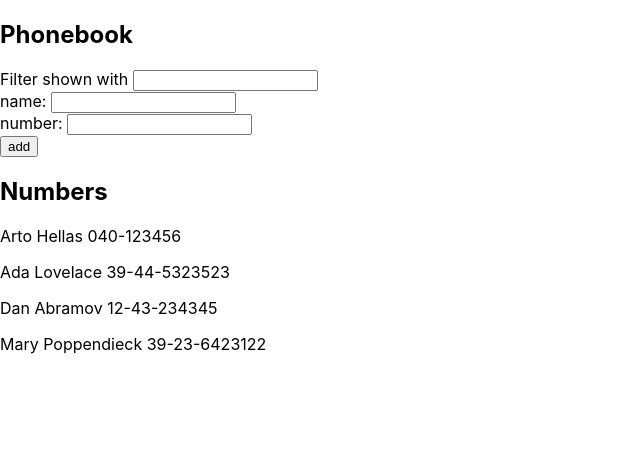
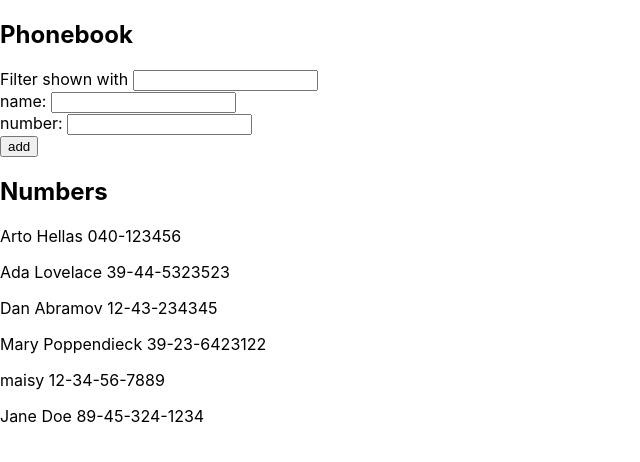
Before and after one commit to virag-ky/FullStackOpen, a React (Create React App) app in the folder Part2/phonebook/: page / in a window 1280 px wide. Shown: the top 462 px of the page, without its empty margins (0-640 px from the left). Built offline with nearby package versions, Linux system fonts and the light colour scheme; data requests are answered from the project's data file.

Commit message:
Save data to json server

```diff
--- a/Part2/phonebook/db.json
+++ b/Part2/phonebook/db.json
@@ -19,6 +19,16 @@
       "name": "Mary Poppendieck",
       "number": "39-23-6423122",
       "id": 4
+    },
+    {
+      "name": "maisy",
+      "number": "12-34-56-7889",
+      "id": 5
+    },
+    {
+      "name": "Jane Doe",
+      "number": "89-45-324-1234",
+      "id": 6
     }
   ]
 }
--- a/Part2/phonebook/src/App.js
+++ b/Part2/phonebook/src/App.js
@@ -22,16 +22,18 @@ const App = () => {
     });
 
     if (!exist) {
-      const newId = persons.length + 1;
-      setPersons(
-        persons.concat({
-          name: newName,
-          number: newNumber,
-          id: newId,
-        })
-      );
-      setNewName('');
-      setNewNumber('');
+      const personObject = {
+        name: newName,
+        number: newNumber,
+      };
+
+      axios
+        .post('http://localhost:3001/persons', personObject)
+        .then((response) => {
+          setPersons(persons.concat(response.data));
+          setNewName('');
+          setNewNumber('');
+        });
     }
   };
 
```
